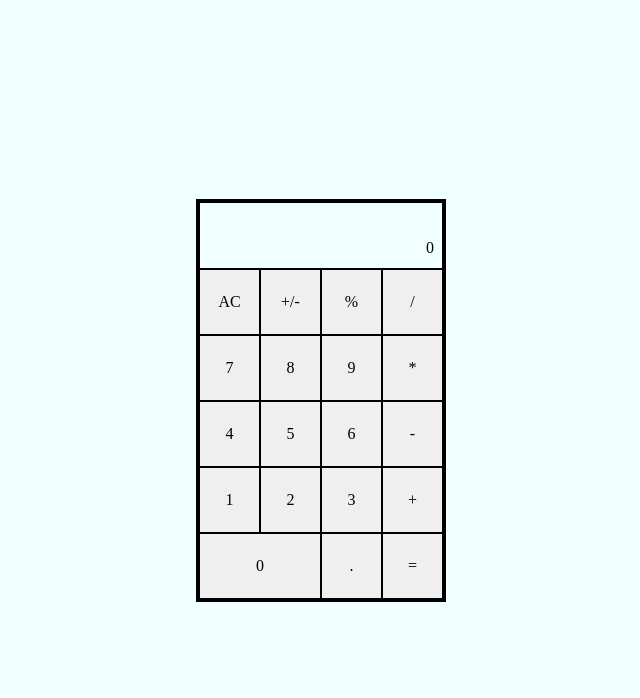
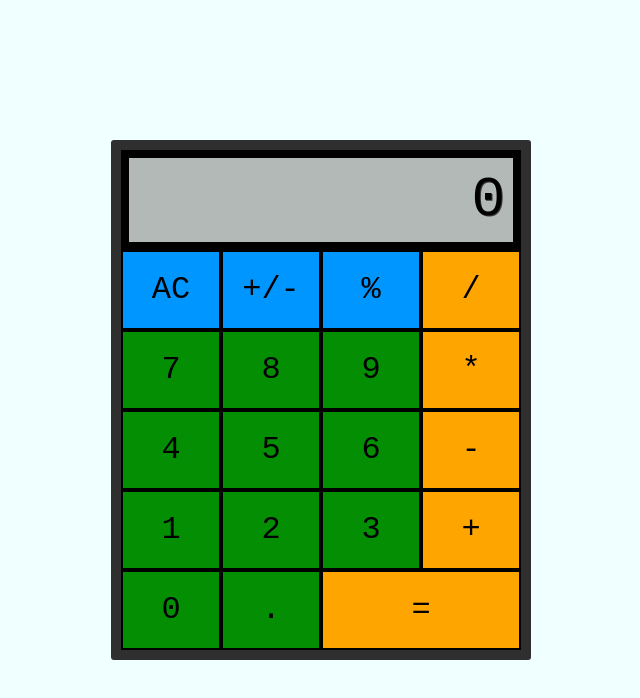
Before and after one commit to musatahir/calculator, a plain HTML site: page index.html in a window 1280 px wide. Shown: the whole page, without its empty margins (319-959 px from the left). Drawn offline with Linux system fonts and the light colour scheme.

Commit message:
style: enhance ui design and fix round issues

```diff
--- a/index.html
+++ b/index.html
@@ -12,50 +12,34 @@
 <body>
 
     <div class="calc-container">
-        <div class="calc-display">
-            <div class="display-history"></div>
+
         <div class="display-input">0</div>
-        </div>
 
-        <div class="calc-buttons">
-
-            <div class="row-0">
         <button class="button-function clear">AC</button>
         <button class="button-function sign">+/-</button>
         <button class="button-function percent">%</button>
         <button class="button-operator">/</button>
-            </div>
 
-            <div class="row-1">
         <button class="button-number">7</button>
         <button class="button-number">8</button>
         <button class="button-number">9</button>
         <button class="button-operator">*</button>
-            </div>
 
-            <div class="row-2">
 
         <button class="button-number">4</button>
         <button class="button-number">5</button>
         <button class="button-number">6</button>
         <button class="button-operator">-</button>
-            </div>
 
-            <div class="row-3">
         <button class="button-number">1</button>
         <button class="button-number">2</button>
         <button class="button-number">3</button>
         <button class="button-operator">+</button>
 
-            </div>
-
-            <div class="row-4">
         <button class="button-number button-zero">0</button>
         <button class="button-decimal">.</button>
         <button class="equals">=</button>
-            </div>
 
-        </div>
     </div>
     <script src="script.js"></script>
 </body>
--- a/script.js
+++ b/script.js
@@ -31,7 +31,6 @@ function operator(operator, a, b) {
 }
 
 
-
 let firstNumber = "";
 let operation = null;
 let displayValue = "0";
@@ -45,7 +44,7 @@ const equalsButton = document.querySelector(".equals");
 const clearButton = document.querySelector(".clear");
 
 function trimDisplayValue() {
-    const MAX_LENGTH = 29;
+    const MAX_LENGTH = 10;
     if (displayValue.length > MAX_LENGTH) {
         return displayValue.slice(-MAX_LENGTH);
     }
@@ -63,15 +62,18 @@ let freeOperator = false;
 function roundToMaxFiveDecimals(number) {
     const strNumber = number.toString();
     const absNumber = Math.abs(number);
-
-    if (strNumber.includes('.') || strNumber.includes('e-')) {
-        console.log(strNumber);
-        const decimalPart = strNumber.split('.')[1];
-        console.log(absNumber);
-        if (absNumber < 0.1) {
-            return Number((number.toExponential(5)));
-        }
-        else if (decimalPart.length > 5) {
+    console.log(number);
+    if (absNumber > 99999999) {
+        return (number.toExponential(3));
+    }
+    else if (strNumber.includes('.')) {
+        const decimalLength = strNumber.split('.')[1].length;
+        let scientificNotation = number.toExponential(3);
+        let figs = scientificNotation.split('e')[0].replace('.', '').replace(/0+$/, '').length;
+        if (decimalLength > 5) {
+            if (figs < 5) {
+                return scientificNotation;
+            }
             return Number(number.toFixed(5));
         }
     }
@@ -128,6 +130,7 @@ equalsButton.addEventListener('click', () => {
 numberButtons.forEach(button => {
     button.addEventListener('click', () => {
         const digit = button.innerHTML;
+
         if (operation === null) {
             if (displayValue === "0") {
                 // firstNumber = digit;
@@ -139,7 +142,7 @@ numberButtons.forEach(button => {
 
         } else {
 
-            if (displayValue === firstNumber) {
+            if (displayValue === firstNumber && freeOperator === false) {
                 // secondNumber = digit;
                 displayValue = digit;
             } else {
--- a/styles.css
+++ b/styles.css
@@ -1,4 +1,5 @@
 body {
+    font-family: monospace;
     height: 100vh;
     display: flex;
     align-items: center;
@@ -7,44 +8,60 @@ body {
 }
 
 .calc-container {
-    width: 250px;
-    border: 3px solid black;
+    background-color: black;
+    border: 10px solid rgba(47, 47, 47, 1);
+    display: grid;
+    grid-template-columns: repeat(4, 100px);
+    grid-template-rows: minmax(100px, auto) repeat(5, 80px);
+    /* gap: 2px; */
+    font-family: monospace;
+    font-size: 2rem;
+    border-radius: 3px;
+
 }
 
-.calc-buttons {
-    display: flex;
-    flex-direction: column;
+.display-input {
+    align-self: center;
+    text-align: right;
+    margin: 0.5rem;
+    grid-column: 1/ -1;
+    background-color: #b2b9b7;
+    padding: 0rem 0.5rem;
+    font-size: 3.5rem;
+    text-shadow: 1.2px 1.2px #383838;
+    /* border: 10px solid rgba(47, 47, 47, 1); */
+    /* margin: 5px; */
 }
 
-.row-0,
-.row-1,
-.row-2,
-.row-3,
-.row-4 {
-    display: flex;
+.equals {
+    grid-column: span 2;
+}
+
+.button-operator,
+.equals {
+    background-color: orange;
+}
+
+
+.button-number,
+.button-decimal {
+    background-color: rgb(3, 142, 3);
+}
+
+.button-function {
+    background-color: #0096FF;
 }
 
 button {
-    display: flex;
-    justify-content: center;
-    padding: 20px;
-    text-align: center;
-    width: 25%;
+    margin: 1px;
     border: 1px solid black;
 }
 
-.calc-display {
+/* .calc-display {
     display: flex;
     flex-direction: column;
+    justify-content: center;
     align-items: flex-end;
     border: 1px solid black;
     padding: 8px;
-}
-
-.display-history {
-    min-height: 25px;
-}
-
-.button-zero {
-    flex: 1;
-}
+} */
```
Also changed, not shown: reset.css (indentation only). Lines whose indentation alone changed are shown as unchanged.
